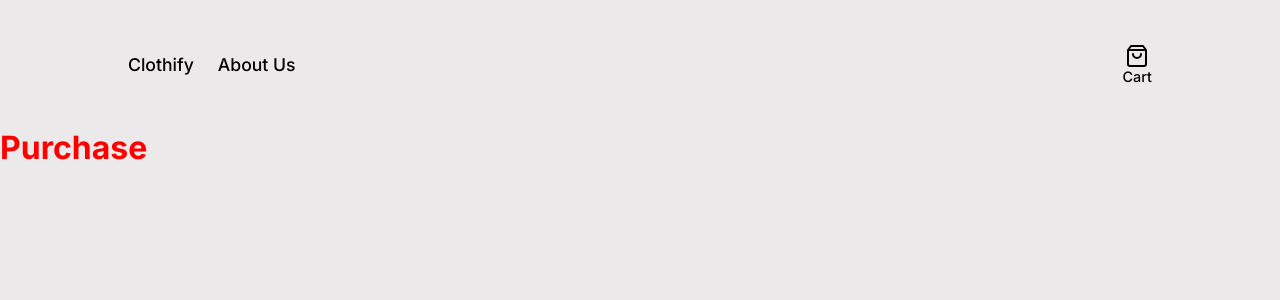
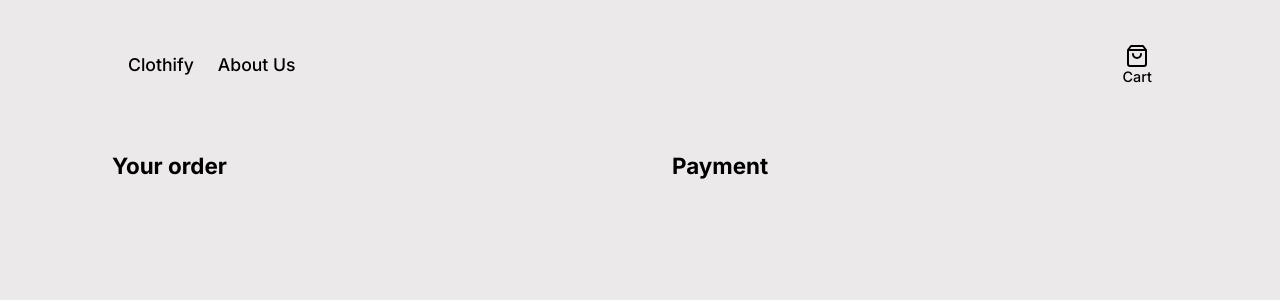
Before and after one commit to JayCodeGitHub/Clothify-Archive, a Next.js app: page /purchase in a window 1280 px wide. Shown: the top 300 px of the page. Built offline with nearby package versions, Linux system fonts and the light colour scheme.

Commit message:
Styled purchase site

```diff
--- a/src/pages/purchase.tsx
+++ b/src/pages/purchase.tsx
@@ -1,9 +1,32 @@
-import { Wrapper } from "@/styles/pages/purchase.styles";
+import {
+  Wrapper,
+  CartSection,
+  Title,
+  FormSection,
+} from "@/styles/pages/purchase.styles";
+import { useCart } from "@/hooks/useCart";
+import CartItem from "@/components/cartItem/cartItem";
 
 export default function PurchasePage() {
+  const { cart } = useCart();
   return (
     <Wrapper>
-      <h1>Purchase</h1>
+      <CartSection>
+        <Title>Your order</Title>
+        {cart.map((item) => (
+          <CartItem
+            key={item.id}
+            id={item.id}
+            img={item.img}
+            name={item.name}
+            quantity={item.quantity}
+            price={item.price}
+          />
+        ))}
+      </CartSection>
+      <FormSection>
+        <Title>Payment</Title>
+      </FormSection>
     </Wrapper>
   );
 }
--- a/src/styles/pages/purchase.styles.ts
+++ b/src/styles/pages/purchase.styles.ts
@@ -2,5 +2,34 @@ import styled from 'styled-components'
 
 export const Wrapper = styled.main`
     width: 100%;
-    color: red;
+    display: flex;
+    justify-content: center;
+    flex-direction: column;
+    ${({ theme }) => theme.mq.desktop} {
+        flex-direction: row;
+    }
 `
+
+export const CartSection = styled.section`
+    display: flex;
+    flex-direction: column;
+    align-items: center;
+    justify-content: flex-start;
+    gap: 1.5rem;
+    padding: 1.5rem 0;
+    ${({ theme }) => theme.mq.desktop} {
+        width: 35rem;
+    }
+`
+
+export const Title = styled.h1`
+    align-self: flex-start;
+    padding-left: 2rem;
+    font-size: ${({ theme }) => theme.font.size.m};
+`
+
+export const FormSection = styled.form`
+    width: 35rem;
+    height: 40rem;
+    padding: 1.5rem 0;
+`
```
